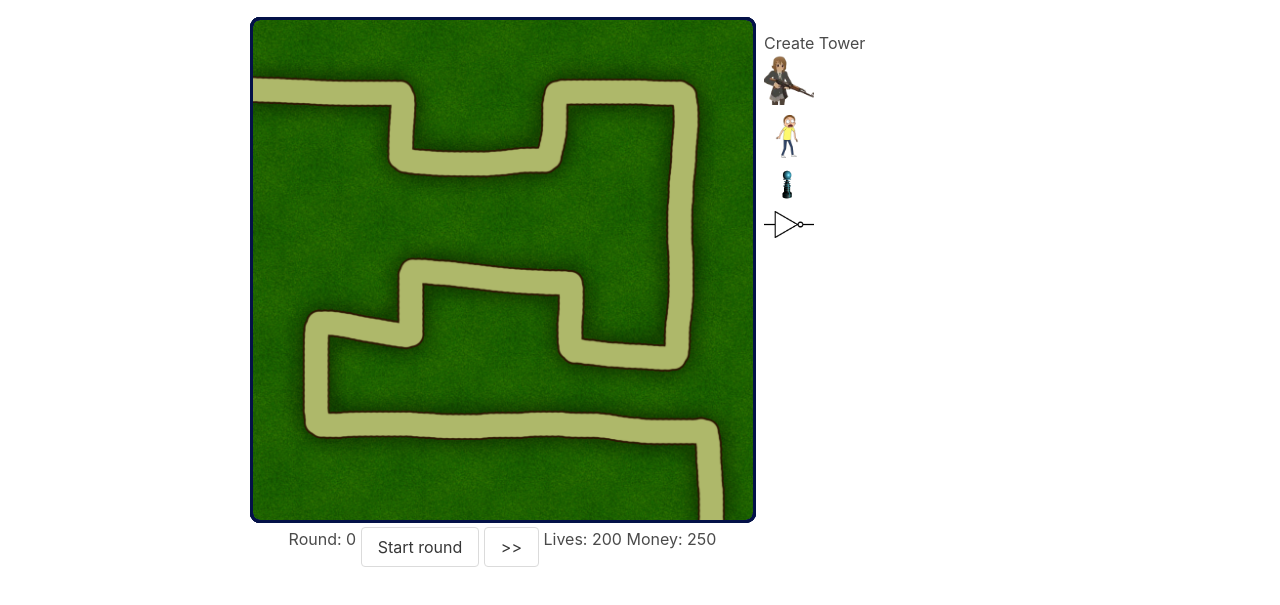
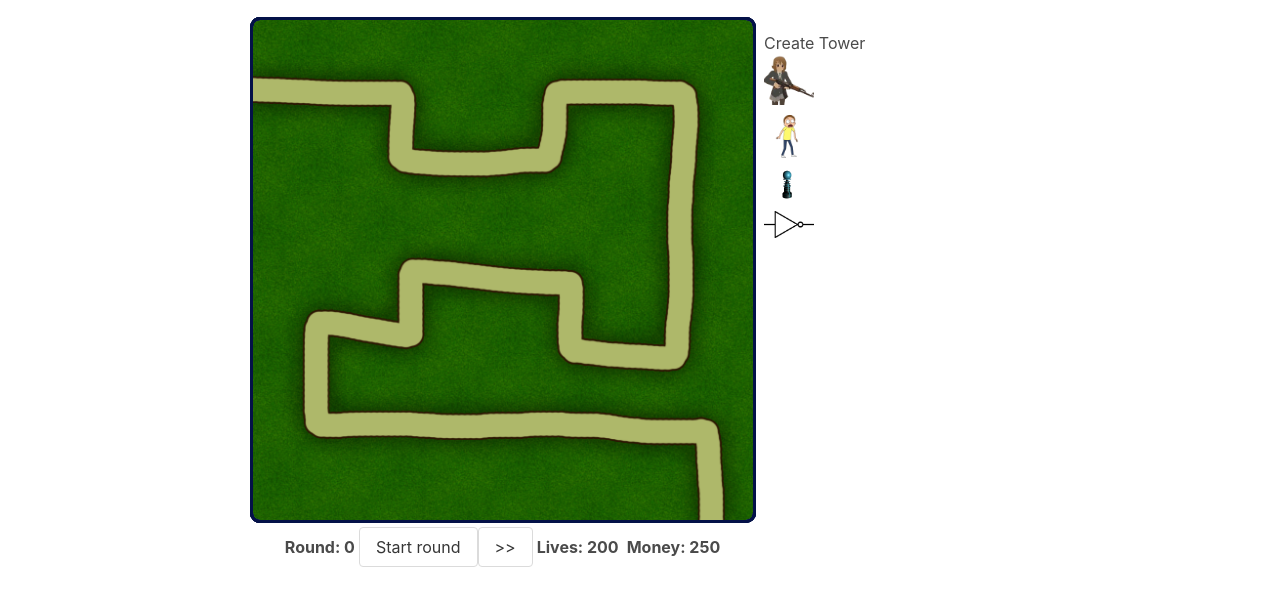
Before and after one commit to DungeonMaestro215/426FinalProject, a website with bundled scripts: page index.html in a window 1280 px wide. Shown: the part 99-704 px from the top of the page. Built offline with nearby package versions, Linux system fonts and the light colour scheme; no server answers.

Commit message:
styling changes

```diff
--- a/index.html
+++ b/index.html
@@ -58,7 +58,7 @@
                         <canvas id="background" width="500px" height="500px"></canvas>
                         <canvas id="canvas" width="500px" height="500px"></canvas>
                     </div>
-                    <div id="control" style="margin-top: 10px; margin-left: 5px">
+                    <div id="control">
                         <span id="round">Round: </span>
                         <button class="button" id="roundStart">Start round</button>
                         <button class="button" id="fastforward">>></button>
--- a/style.css
+++ b/style.css
@@ -30,6 +30,19 @@ html {
     margin-top: 20px;
 }
 
+#control span {
+    margin-left: 4px;
+    margin-right: 4px;
+    font-weight: bold;
+}
+
+#control {
+    display:flex;
+    align-items: center;
+    justify-content: space-between;
+    margin-top: 10px;
+    margin-left: 5px
+}
 
 .row {
     float: left;
```
